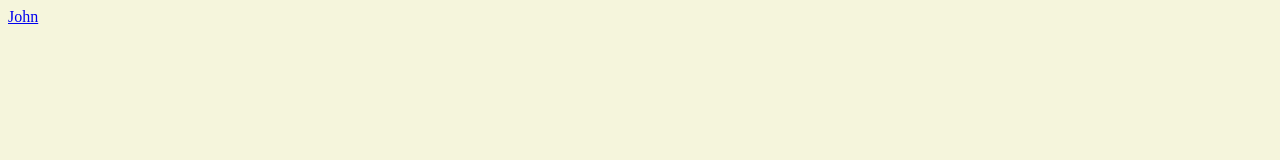
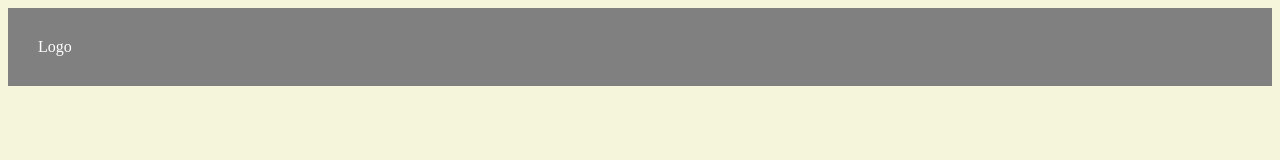
Before and after one commit to JohnMV13/Wirefame-Exercise, a plain HTML site: page index.html in a window 1280 px wide. Drawn offline with Linux system fonts and the light colour scheme.

Commit message:
Header colored and spaced and body colored

```diff
--- a/css/style.css
+++ b/css/style.css
@@ -1,3 +1,9 @@
 body {
   background-color: beige;
 }
+header{
+  box-sizing: border-box;
+  background-color: grey;
+  color: white;
+  padding: 30px;
+}
--- a/index.html
+++ b/index.html
@@ -6,8 +6,8 @@
   <link rel = "stylesheet" href = "css/style.css" />
   </head>
   <body class = "no-spacing">
-    <header>
-      <a class = "logo" href = "index.html">John</a>
+    <header class = "top">
+      Logo
     </header>
   </body>
 </html>
```
